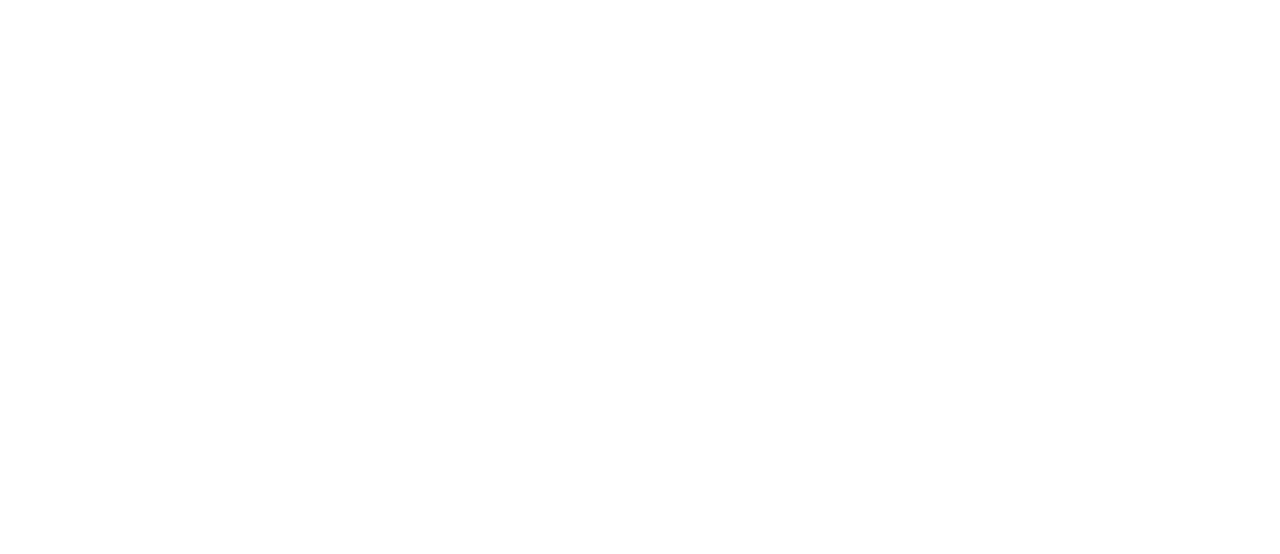
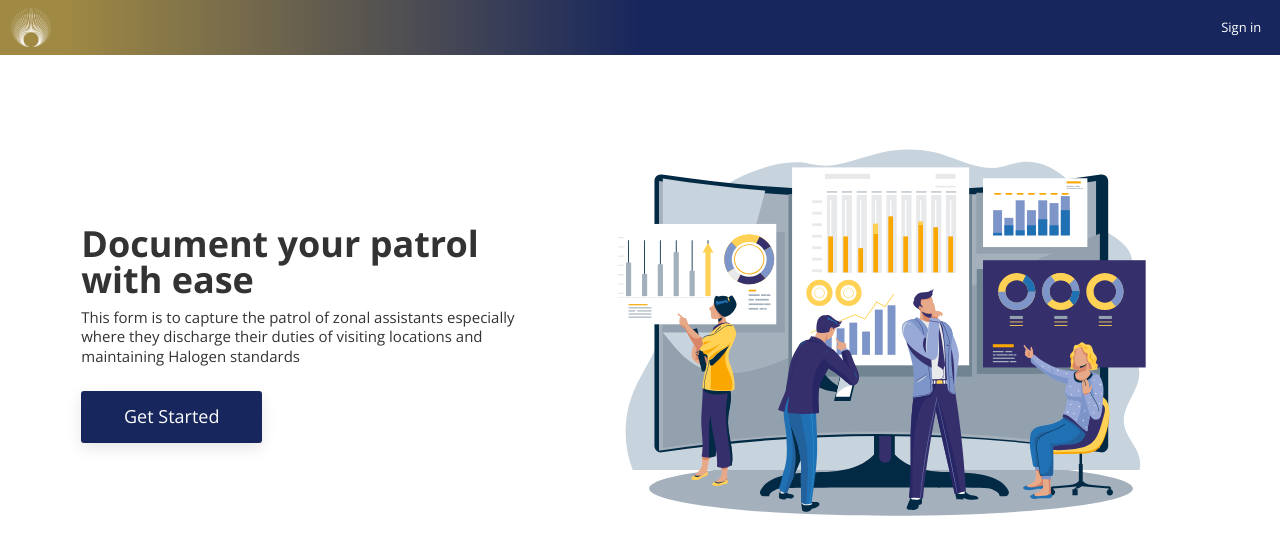
Before and after one commit to deeygitalstudio/patrol-tracker, a React (Vite) app: page / in a window 1280 px wide. Shown: the top 554 px of the page. Built offline with nearby package versions, Linux system fonts and the light colour scheme; no server answers.

Commit message:
Update main.jsx

```diff
--- a/src/main.jsx
+++ b/src/main.jsx
@@ -6,15 +6,11 @@
 import './w3.css'
 
 
-import {BrowserRouter} from 'react-router-dom'
+import { HashRouter } from 'react-router-dom'
 
 
 ReactDOM.createRoot(document.getElementById('root')).render(
-   <BrowserRouter basename="/patrol-tracker">
-
-
-      <App />
-
-
-  </BrowserRouter>
+ <HashRouter>
+       <App />
+   </HashRouter>
 )
```
